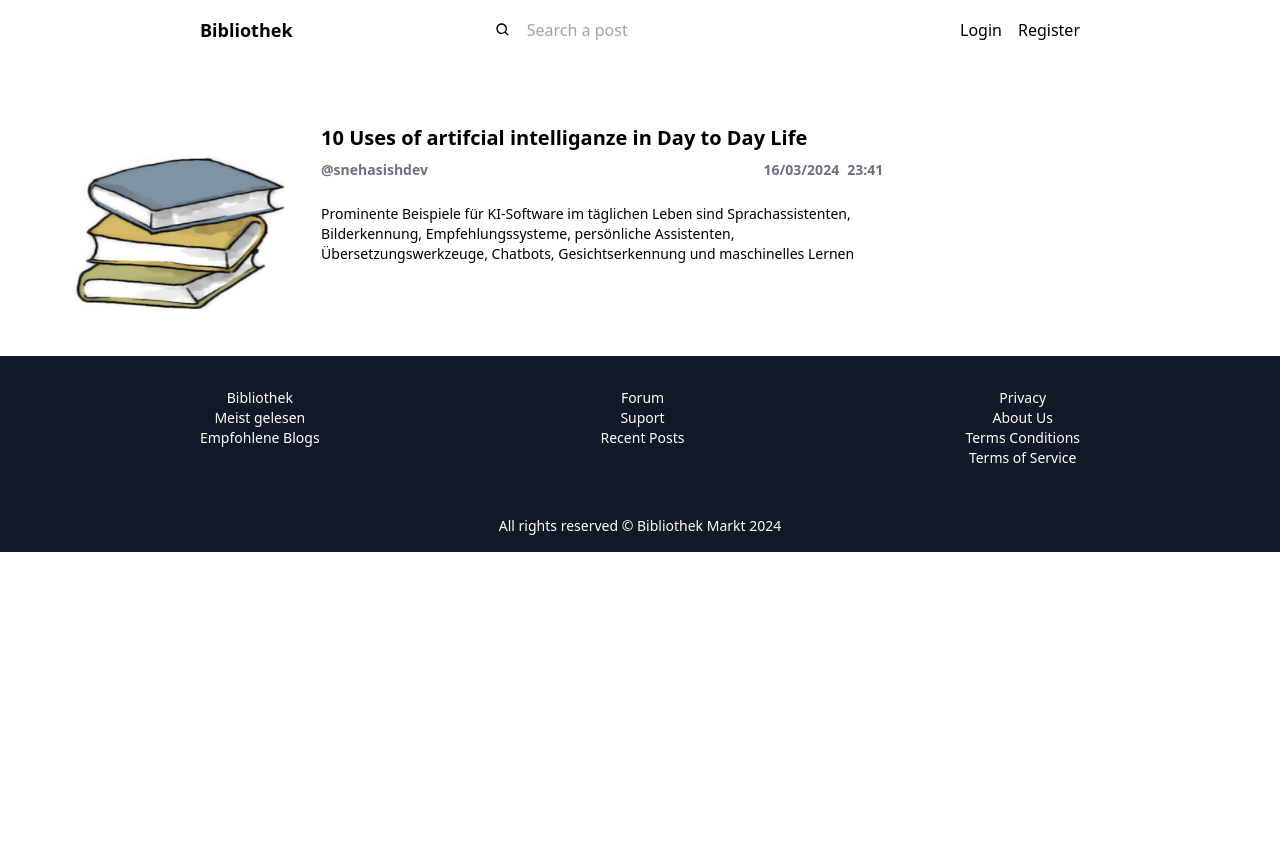
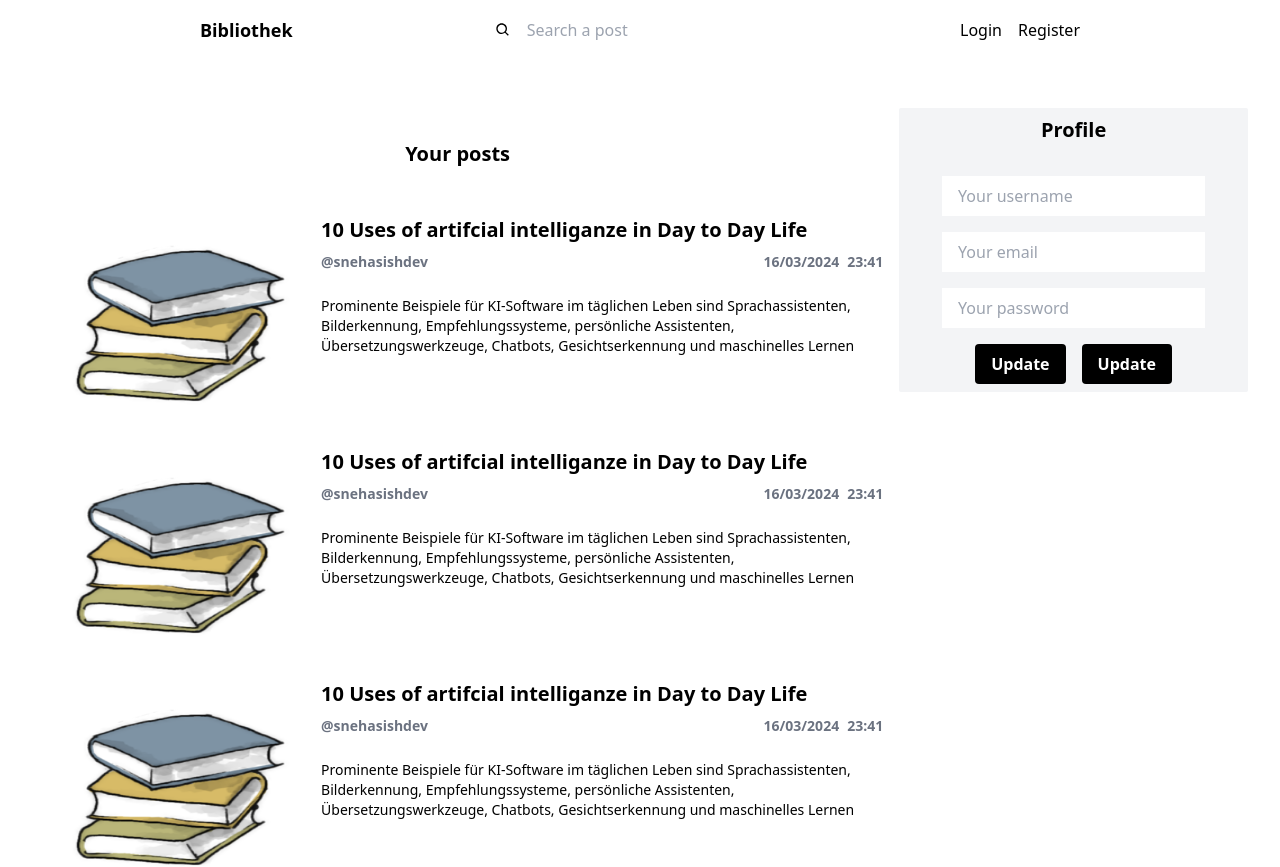
Before and after one commit to alisawiali/Biblothek-Spandau, a React (Vite) app in the folder frontend/: page /profile/1 in a window 1280 px wide. Shown: the top 867 px of the page. Before the commit the page ends 800 px from the top, so only its background shows below. Built offline with nearby package versions, Linux system fonts and the light colour scheme.

Commit message:
sticky to-16 erstellt für profile right block

```diff
--- a/frontend/src/pages/Profile.jsx
+++ b/frontend/src/pages/Profile.jsx
@@ -5,13 +5,46 @@ const Profile = () => {
   return (
     <div>
       <Navbar />
-      <div className="px-8 md:[200px] mt-8 flex md:flex-row flex-row-reverse">
+      <div className="px-8 md:[200px] mt-12 flex flex-col-reverse md:flex-row  md:items-start">
         {/* left */}
-        <div className="flex flex-col md:w-[70%] w-full">
+        <div className="flex flex-col md:w-[70%] w-full items-center mt-8">
+          <h1 className="text-xl font-bold mb-4 ">Your posts</h1>
+          <ProfilePost />
+          <ProfilePost />
+          <ProfilePost />
+          <ProfilePost />
+          <ProfilePost />
           <ProfilePost />
         </div>
         {/* right */}
-        <div className="right"></div>
+        <div className="md:sticky md:top-16  md:w-[30%] w-full ">
+          <div className="flex flex-col space-y-4 items-center bg-gray-100  ml-4 p-2 rounded-sm">
+            <h1 className="text-xl font-bold mb-4">Profile</h1>
+            <input
+              type="text"
+              className="outline-none  px-4 py-2 text-gray-500"
+              placeholder="Your username"
+            />
+            <input
+              type="email"
+              className="outline-none  px-4 py-2 text-gray-500"
+              placeholder="Your email"
+            />
+            <input
+              type="password"
+              className="outline-none  px-4 py-2 text-gray-500"
+              placeholder="Your password"
+            />
+            <div className="flex items-center space-x-4 mt-8">
+              <button className="text-white font-semibold bg-black px-4 py-2 hover:text-white hover:bg-gray-700 ease-in duration-300 rounded hover:rounded-lg">
+                Update
+              </button>
+              <button className="text-white font-semibold bg-black px-4 py-2 hover:text-white hover:bg-gray-700 ease-in duration-300 rounded hover:rounded-lg">
+                Update
+              </button>
+            </div>
+          </div>
+        </div>
       </div>
       <Footer />
     </div>
```
